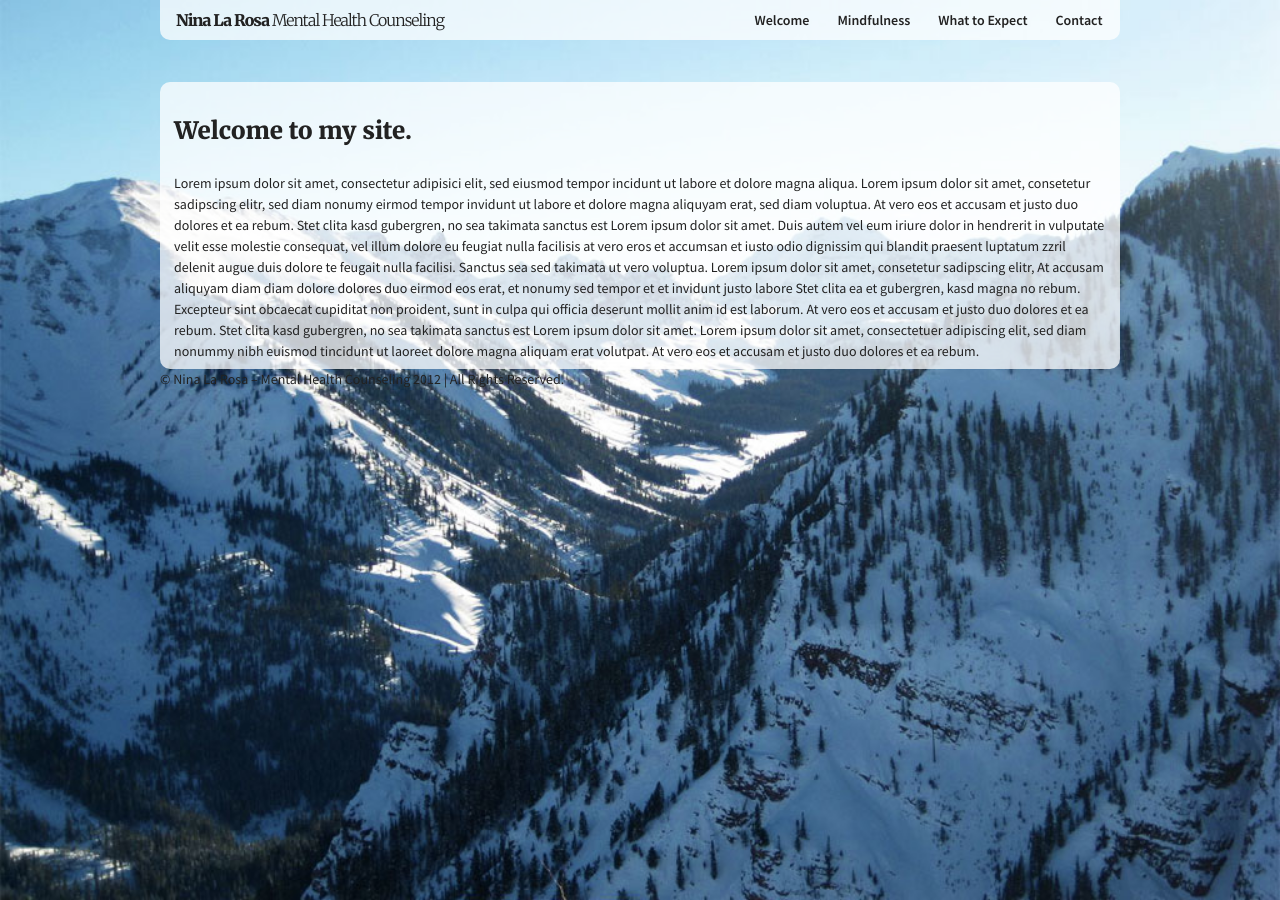
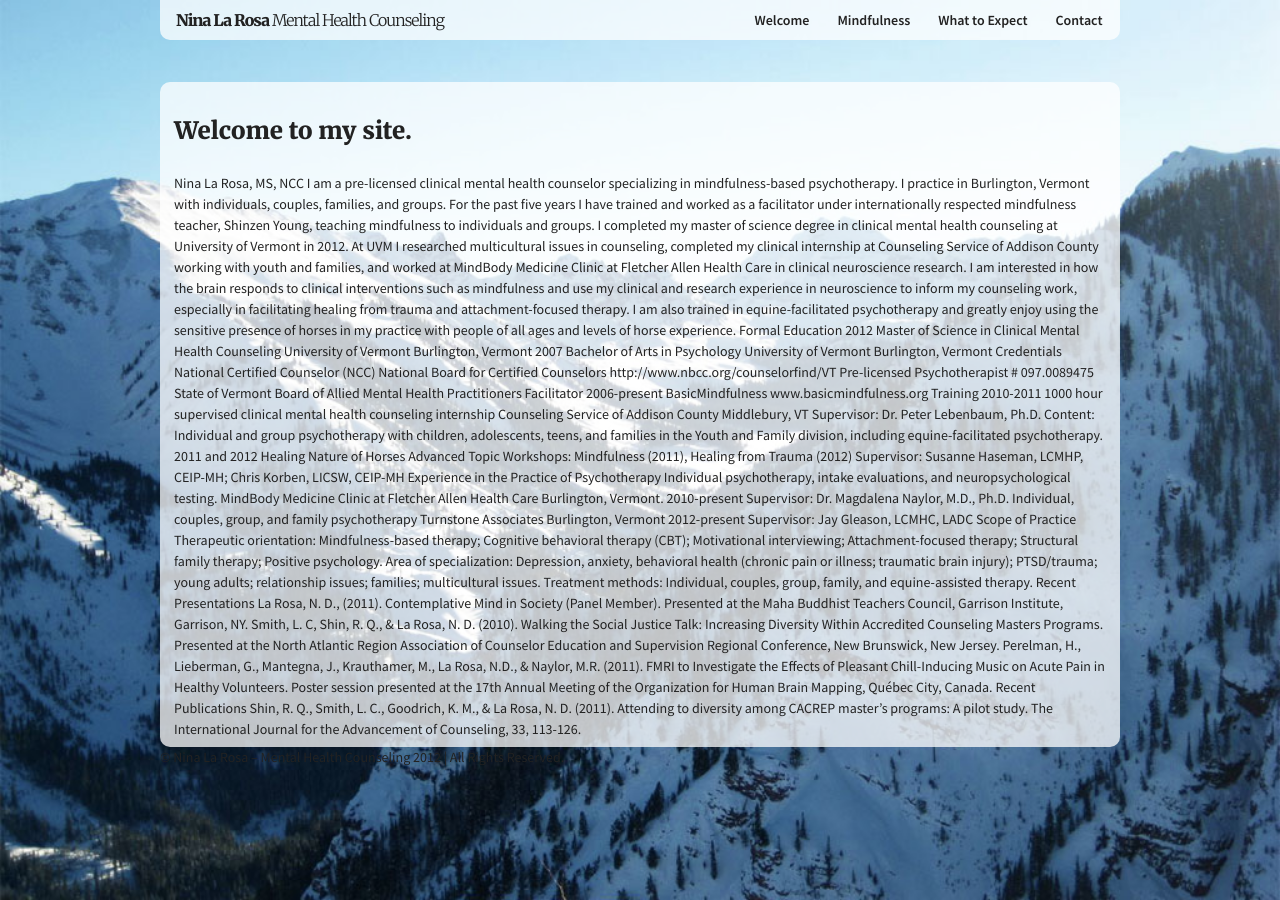
Before and after one commit to ninalarosa/ninalarosa.github.com, a Jekyll site: the page built from index.html, in a window 1280 px wide. Built offline with Jekyll 4.4.1, drawn with Linux system fonts in a browser that asks for light colours.

Commit message:
Update index.html

```diff
--- a/index.html
+++ b/index.html
@@ -3,9 +3,78 @@ layout: default
 ---
 <h1>Welcome to my site.</h1>
 <p>
-Lorem ipsum dolor sit amet, consectetur adipisici elit, sed eiusmod tempor incidunt ut labore et dolore magna aliqua. Lorem ipsum dolor sit amet, consetetur sadipscing elitr, sed diam nonumy eirmod tempor invidunt ut labore et dolore magna aliquyam erat, sed diam voluptua. At vero eos et accusam et justo duo dolores et ea rebum. Stet clita kasd gubergren, no sea takimata sanctus est Lorem ipsum dolor sit amet.
+Nina La Rosa, MS, NCC
 
-Duis autem vel eum iriure dolor in hendrerit in vulputate velit esse molestie consequat, vel illum dolore eu feugiat nulla facilisis at vero eros et accumsan et iusto odio dignissim qui blandit praesent luptatum zzril delenit augue duis dolore te feugait nulla facilisi. Sanctus sea sed takimata ut vero voluptua. Lorem ipsum dolor sit amet, consetetur sadipscing elitr, At accusam aliquyam diam diam dolore dolores duo eirmod eos erat, et nonumy sed tempor et et invidunt justo labore Stet clita ea et gubergren, kasd magna no rebum. Excepteur sint obcaecat cupiditat non proident, sunt in culpa qui officia deserunt mollit anim id est laborum.
+I am a pre-licensed clinical mental health counselor specializing in mindfulness-based psychotherapy. I practice in Burlington, Vermont with individuals, couples, families, and groups. For the past five years I have trained and worked as a facilitator under internationally respected mindfulness teacher, Shinzen Young, teaching mindfulness to individuals and groups. I completed my master of science degree in clinical mental health counseling at University of Vermont in 2012. At UVM I researched multicultural issues in counseling, completed my clinical internship at Counseling Service of Addison County working with youth and families, and worked at MindBody Medicine Clinic at Fletcher Allen Health Care in clinical neuroscience research. I am interested in how the brain responds to clinical interventions such as mindfulness and use my clinical and research experience in neuroscience to inform my counseling work, especially in facilitating healing from trauma and attachment-focused therapy. I am also trained in equine-facilitated psychotherapy and greatly enjoy using the sensitive presence of horses in my practice with people of all ages and levels of horse experience.
 
-At vero eos et accusam et justo duo dolores et ea rebum. Stet clita kasd gubergren, no sea takimata sanctus est Lorem ipsum dolor sit amet. Lorem ipsum dolor sit amet, consectetuer adipiscing elit, sed diam nonummy nibh euismod tincidunt ut laoreet dolore magna aliquam erat volutpat. At vero eos et accusam et justo duo dolores et ea rebum.
+Formal Education
+
+2012
+Master of Science in Clinical Mental Health Counseling
+University of Vermont Burlington, Vermont
+
+2007
+Bachelor of Arts in Psychology
+University of Vermont Burlington, Vermont
+
+Credentials
+
+National Certified Counselor (NCC)
+National Board for Certified Counselors
+http://www.nbcc.org/counselorfind/VT
+
+Pre-licensed Psychotherapist # 097.0089475
+State of Vermont Board of Allied Mental Health Practitioners
+
+Facilitator 2006-present
+BasicMindfulness
+www.basicmindfulness.org
+
+Training
+
+2010-2011
+1000 hour supervised clinical mental health counseling internship
+Counseling Service of Addison County
+Middlebury, VT
+Supervisor: Dr. Peter Lebenbaum, Ph.D.
+Content: Individual and group psychotherapy with children, adolescents, teens, and families in the Youth and Family division, including equine-facilitated psychotherapy.
+
+2011 and 2012
+Healing Nature of Horses
+Advanced Topic Workshops: Mindfulness (2011), Healing from Trauma (2012)
+Supervisor: Susanne Haseman, LCMHP, CEIP-MH; Chris Korben, LICSW, CEIP-MH
+
+Experience in the Practice of Psychotherapy
+
+Individual psychotherapy, intake evaluations, and neuropsychological testing.
+MindBody Medicine Clinic at Fletcher Allen Health Care
+Burlington, Vermont.
+2010-present
+Supervisor: Dr. Magdalena Naylor, M.D., Ph.D.
+
+Individual, couples, group, and family psychotherapy
+Turnstone Associates
+Burlington, Vermont
+2012-present
+Supervisor: Jay Gleason, LCMHC, LADC
+
+Scope of Practice
+
+Therapeutic orientation: Mindfulness-based therapy; Cognitive behavioral therapy (CBT); Motivational interviewing; Attachment-focused therapy; Structural family therapy; Positive psychology.
+
+Area of specialization: Depression, anxiety, behavioral health (chronic pain or illness; traumatic brain injury); PTSD/trauma; young adults; relationship issues; families; multicultural issues.
+
+Treatment methods: Individual, couples, group, family, and equine-assisted therapy.
+
+Recent Presentations
+
+La Rosa, N. D., (2011). Contemplative Mind in Society (Panel Member). Presented at the Maha Buddhist Teachers Council, Garrison Institute, Garrison, NY.
+
+Smith, L. C, Shin, R. Q., & La Rosa, N. D. (2010). Walking the Social Justice Talk: Increasing Diversity Within Accredited Counseling Masters Programs. Presented at the North Atlantic Region Association of Counselor Education and Supervision Regional Conference, New Brunswick, New Jersey.
+
+Perelman, H., Lieberman, G., Mantegna, J., Krauthamer, M., La Rosa, N.D., & Naylor, M.R. (2011). FMRI to Investigate the Effects of Pleasant Chill-Inducing Music on Acute Pain in Healthy Volunteers. Poster session presented at the 17th Annual Meeting of the Organization for Human Brain Mapping, Québec City, Canada.
+
+Recent Publications
+Shin, R. Q., Smith, L. C., Goodrich, K. M., & La Rosa, N. D. (2011). Attending to diversity among CACREP master’s programs: A pilot study. The International Journal for the Advancement of Counseling, 33, 113-126.
+
 </p>
```
